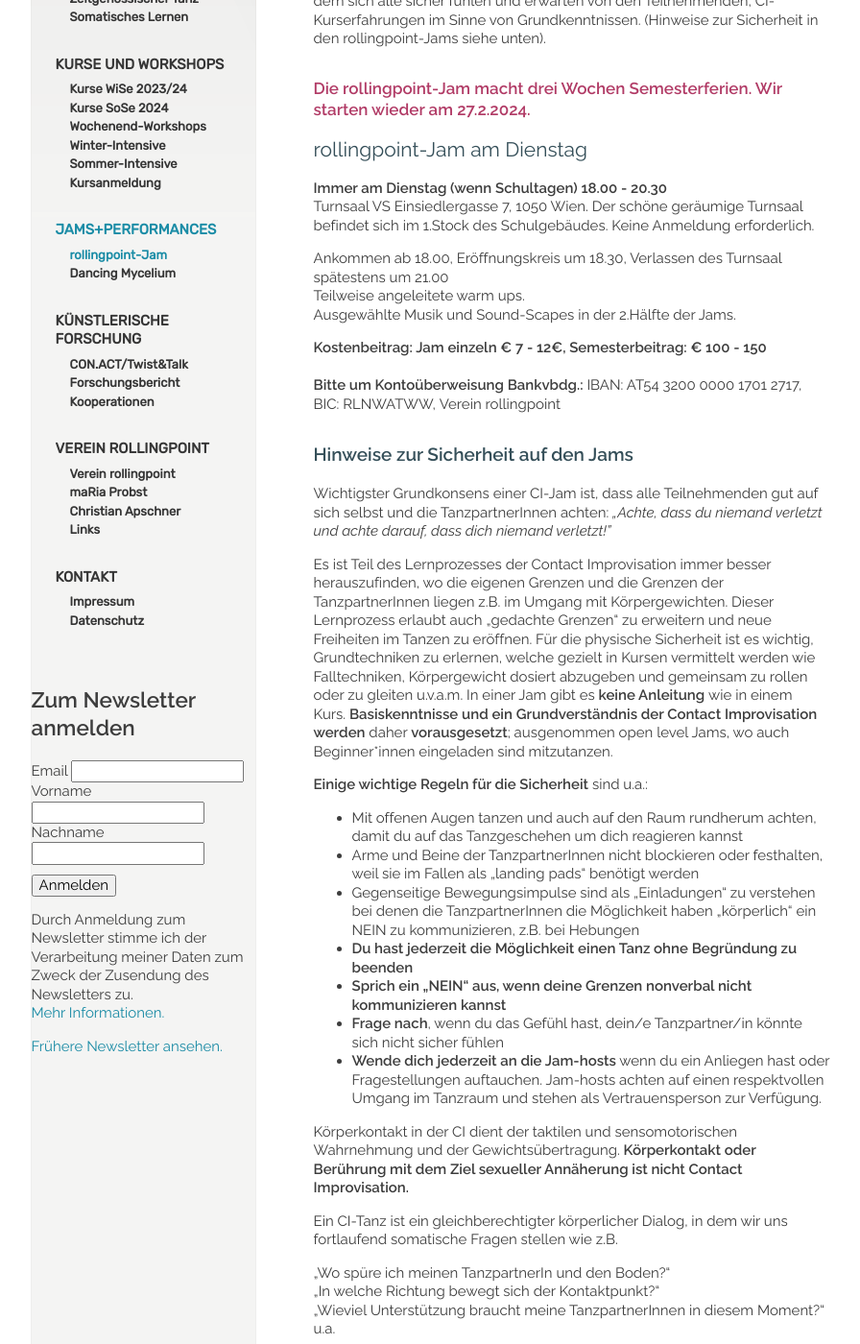
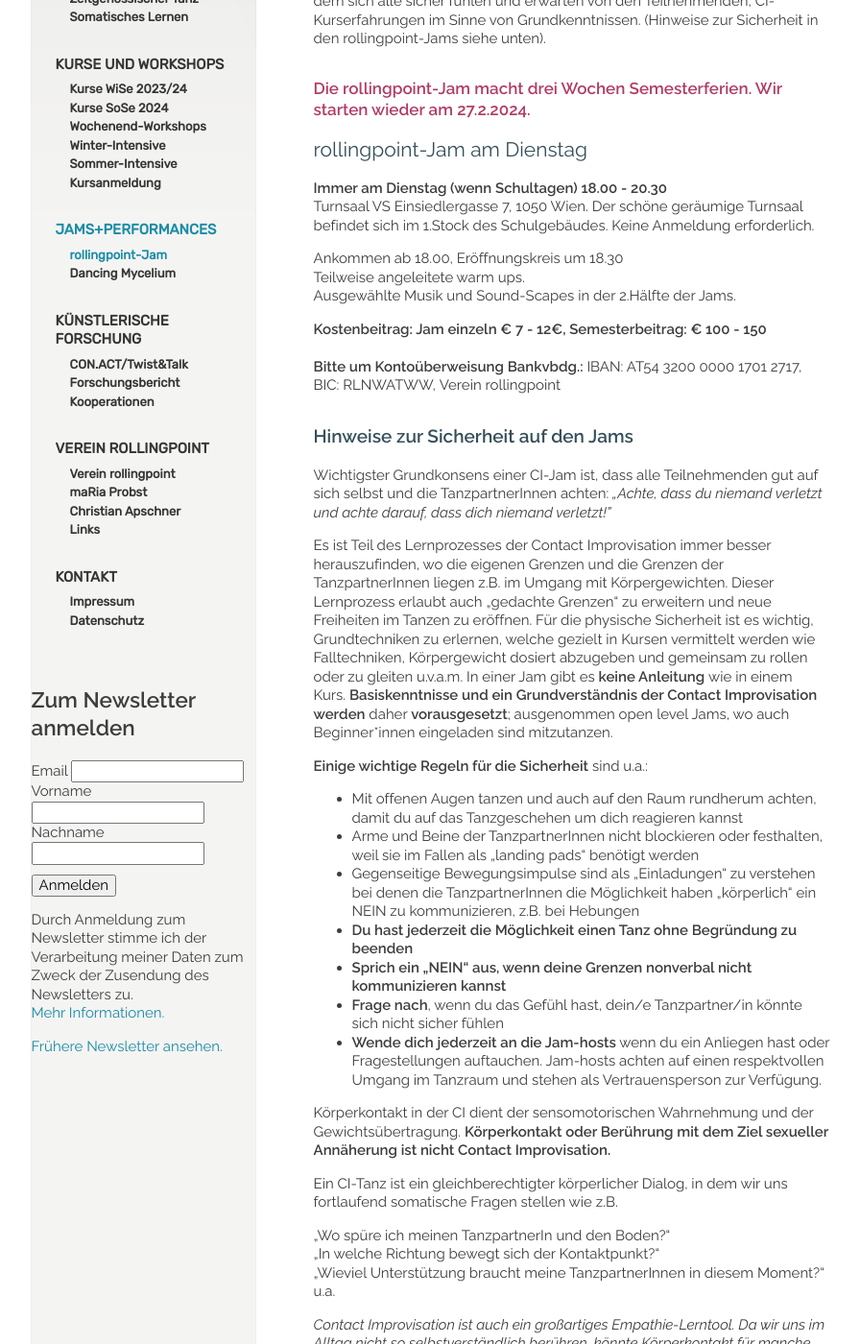
Before and after one commit to manulari/rollingpointat, a Jekyll site: the page built from _pages_de/jams.md, in a window 1280 px wide and 1400 px high, scrolled down 241 px. Shown: the whole window at 96% size, without its empty margins (152-1048 px from the left). Built offline with Jekyll 4.4.1, drawn with Linux system fonts in a browser that asks for light colours; comment, search, counter and statistics services are not loaded.

Commit message:
Update page (de) “jams”

```diff
--- a/_pages_de/jams.md
+++ b/_pages_de/jams.md
@@ -14,7 +14,7 @@ Die rollingpoint-Jams sind Orte für fokussiertes und freudvolles Contact Impro
 **Immer am Dienstag (wenn Schultagen) 18.00 - 20.30** \
 Turnsaal VS Einsiedlergasse 7, 1050 Wien. Der schöne geräumige Turnsaal befindet sich im 1.Stock des Schulgebäudes. Keine Anmeldung erforderlich.
 
-Ankommen ab 18.00, Eröffnungskreis um 18.30, Verlassen des Turnsaal spätestens um 21.00\
+Ankommen ab 18.00, Eröffnungskreis um 18.30\
 Teilweise angeleitete warm ups.\
 Ausgewählte Musik und Sound-Scapes in der 2.Hälfte der Jams.
 
@@ -40,7 +40,7 @@ Es ist Teil des Lernprozesses der Contact Improvisation immer besser herauszufin
 * **Frage nach**, wenn du das Gefühl hast, dein/e Tanzpartner/in könnte sich nicht sicher fühlen
 * **Wende dich jederzeit an die Jam-hosts** wenn du ein Anliegen hast oder Fragestellungen auftauchen. Jam-hosts achten auf einen respektvollen Umgang im Tanzraum und stehen als Vertrauensperson zur Verfügung.
 
-Körperkontakt in der CI dient der taktilen und sensomotorischen Wahrnehmung und der Gewichtsübertragung. **Körperkontakt oder Berührung mit dem Ziel sexueller Annäherung ist nicht Contact Improvisation.**
+Körperkontakt in der CI dient der sensomotorischen Wahrnehmung und der Gewichtsübertragung. **Körperkontakt oder Berührung mit dem Ziel sexueller Annäherung ist nicht Contact Improvisation.**
 
 Ein CI-Tanz ist ein gleichberechtigter körperlicher Dialog, in dem wir uns fortlaufend somatische Fragen stellen wie z.B.
 
```
